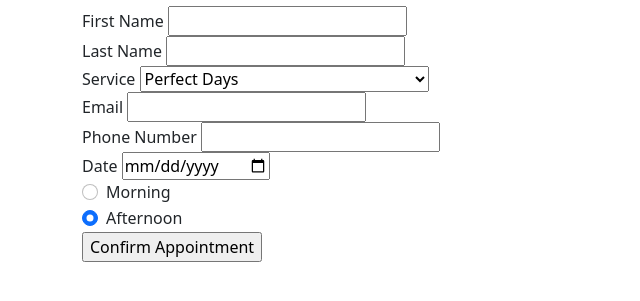
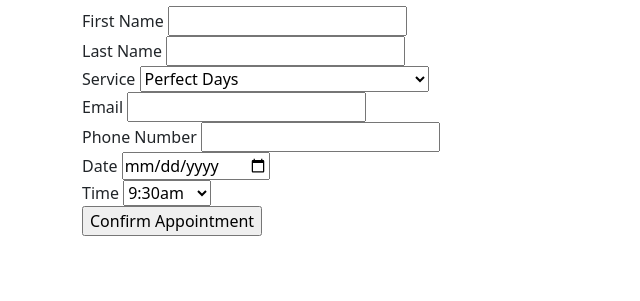
Before and after one commit to Candyce10/Devine-Spa, a Django app: page /book_appointment/ in a window 1280 px wide. Shown: the part 74-375 px from the top of the page, without its empty margins (0-640 px from the left). Run offline with Django 4.2, Linux system fonts and the light colour scheme.

Commit message:
added time dropdown

```diff
--- a/main_app/templates/appointment.html
+++ b/main_app/templates/appointment.html
@@ -2,7 +2,7 @@
 {% block content %}
 {% block title %} Book Appointment{% endblock %}
 
-<h1>Request Appointment</h1>
+<h1>Make an Appointment</h1>
 
 <form action="{% url 'appointment_create' %}" method="POST">
     {% csrf_token %}
@@ -76,18 +76,26 @@
             />
         </label>
     </div>
-    <div class="form-check">
-        <input class="form-check-input" type="radio" name="time" id="flexRadioDefault1">
-        <label class="form-check-label" for="flexRadioDefault1">
-          Morning
-        </label>
-      </div>
-      <div class="form-check">
-        <input class="form-check-input" type="radio" name="time" id="flexRadioDefault2" checked>
-        <label class="form-check-label" for="flexRadioDefault2">
-          Afternoon
-        </label>
-      </div>
+    <div>
+        <label>Time
+            <select name = "time" size="1">
+                <option value="9:30am">9:30am</option>
+                <option value="10:00am">10:00am</option>
+                <option value="10:30am">10:30am</option>
+                <option value="11:00am">11:00am</option>
+                <option value="11:30am">11:30am</option>
+                <option value="12:00pm">12:00pm</option>
+                <option value="12:30pm">12:30pm</option>
+                <option value="1:00pm">1:00pm</option>
+                <option value="1:30pm">1:30pm</option>
+                <option value="2:00pm">2:00pm</option>
+                <option value="2:30pm">2:30pm</option>
+                <option value="3:00pm">3:00pm</option>
+                <option value="3:30pm">3:30pm</option>
+                <option value="4:00pm">4:00pm</option>
+        </select>
+    </div>
+
     <div>
         <input type="submit" value="Confirm Appointment" />
     </div>
```
